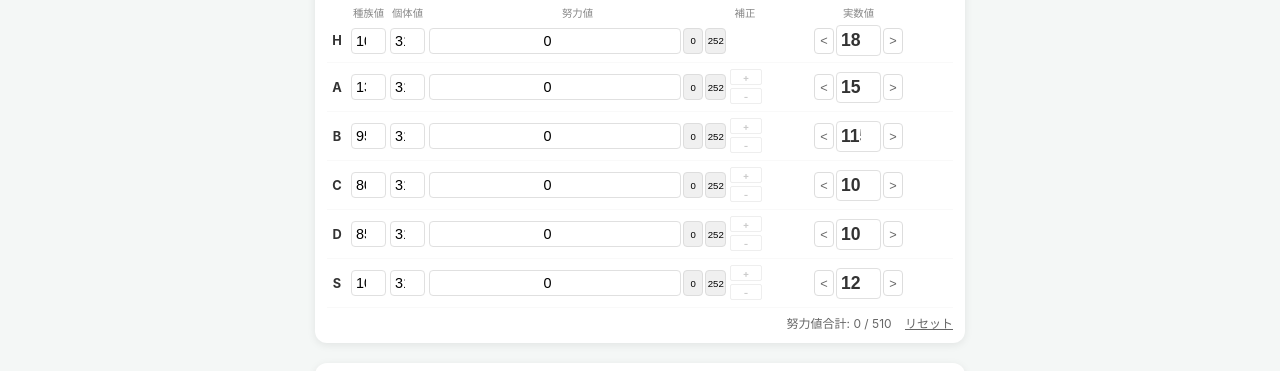
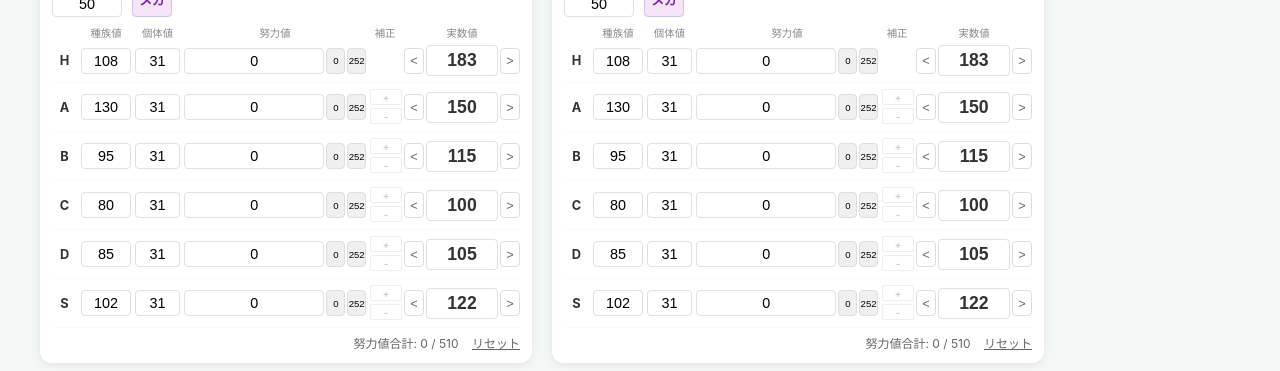
Before and after one commit to ponpokoo/ponpokoo.github.io, a plain HTML site: page index.html in a window 1280 px wide. Shown: the part 217-588 px from the top of the page. Drawn offline with Linux system fonts and the light colour scheme.

Commit message:
Update style.css

```diff
--- a/style.css
+++ b/style.css
@@ -19,6 +19,22 @@ body {
 }
 .container { max-width: 650px; margin: 0 auto; }
 
+/* PC・タブレット向け横並び設定 */
+@media screen and (min-width: 800px) {
+    .container {
+        max-width: 1200px;
+        display: flex;
+        gap: 20px;
+        align-items: flex-start;
+        padding: 20px;
+    }
+    #p1-wrapper, #p2-wrapper {
+        flex: 1;
+        width: 0;
+        min-width: 400px;
+    }
+}
+
 .card {
     background: var(--card-bg);
     border-radius: 12px;
@@ -38,9 +54,7 @@ h2 { margin: 0 0 10px 0; font-size: 1.1rem; color: #444; border-bottom: 1px soli
     max-height: 200px; overflow-y: auto; z-index: 100;
     display: none; box-shadow: 0 4px 6px rgba(0,0,0,0.1);
 }
-.suggestion-item {
-    padding: 10px; border-bottom: 1px solid #eee; cursor: pointer; font-size: 0.9rem;
-}
+.suggestion-item { padding: 10px; border-bottom: 1px solid #eee; cursor: pointer; font-size: 0.9rem; }
 .suggestion-item:hover { background: #f0f8ff; }
 
 .poke-info {
@@ -57,9 +71,7 @@ h2 { margin: 0 0 10px 0; font-size: 1.1rem; color: #444; border-bottom: 1px soli
     font-size: 0.7rem; color: #fff; background: #999; margin-right: 4px;
 }
 
-.level-row {
-    display: flex; align-items: flex-end; gap: 10px; margin-bottom: 8px; font-size: 0.8rem;
-}
+.level-row { display: flex; align-items: flex-end; gap: 10px; margin-bottom: 8px; font-size: 0.8rem; }
 
 .btn-mega {
     width: 40px; height: 35px;
@@ -69,23 +81,34 @@ h2 { margin: 0 0 10px 0; font-size: 1.1rem; color: #444; border-bottom: 1px soli
     display: flex; align-items: center; justify-content: center;
     transition: all 0.2s;
 }
-.btn-mega.active {
-    background-color: var(--mega-text); color: white;
-    box-shadow: 0 2px 4px rgba(0,0,0,0.2);
-}
+.btn-mega.active { background-color: var(--mega-text); color: white; box-shadow: 0 2px 4px rgba(0,0,0,0.2); }
 .btn-mega:active { transform: scale(0.95); }
 
 input {
-    padding: 4px; font-size: 0.9rem; border: 1px solid var(--border);
+    padding: 4px 2px; /* 左右のパディングを少し減らす */
+    font-size: 0.9rem; border: 1px solid var(--border);
     border-radius: 4px; background: #fff; text-align: center; width: 100%; box-sizing: border-box;
 }
 input:focus { border-color: var(--primary); outline: none; }
 
+/*入力欄のスピナー(▲▼)を消してスペースを確保 --- */
+input::-webkit-outer-spin-button,
+input::-webkit-inner-spin-button {
+  -webkit-appearance: none;
+  margin: 0;
+}
+input[type=number] {
+  -moz-appearance: textfield;
+}
+
 .grid-header, .stat-row {
     display: grid;
-    grid-template-columns: 20px 35px 35px 2.2fr 30px 1.4fr;
+    /* 元: 20px 35px 35px ... */
+    /* 新: 25px 50px 45px ... (種族値と個体値の幅を拡張) */
+    grid-template-columns: 25px 50px 45px 2.2fr 30px 1.4fr;
     gap: 4px; align-items: center;
 }
+
 .grid-header { font-size: 0.65rem; color: #888; text-align: center; margin-bottom: 5px; }
 .stat-row { margin-bottom: 6px; border-bottom: 1px solid #f9f9f9; padding-bottom: 6px; }
 .stat-label { font-weight: bold; font-size: 0.8rem; text-align: center; }
@@ -109,7 +132,7 @@ input:focus { border-color: var(--primary); outline: none; }
 
 .res-area { display: flex; align-items: center; gap: 2px; justify-content: center;}
 .result-val {
-    font-weight: bold; font-size: 1.1rem; color: var(--text); background: #fff; width: 45px;
+    font-weight: bold; font-size: 1.1rem; color: var(--text); background: #fff; width: 100%;
 }
 .result-val:focus { background: #fafffa; border-color: var(--primary); }
 .btn-res {
```
